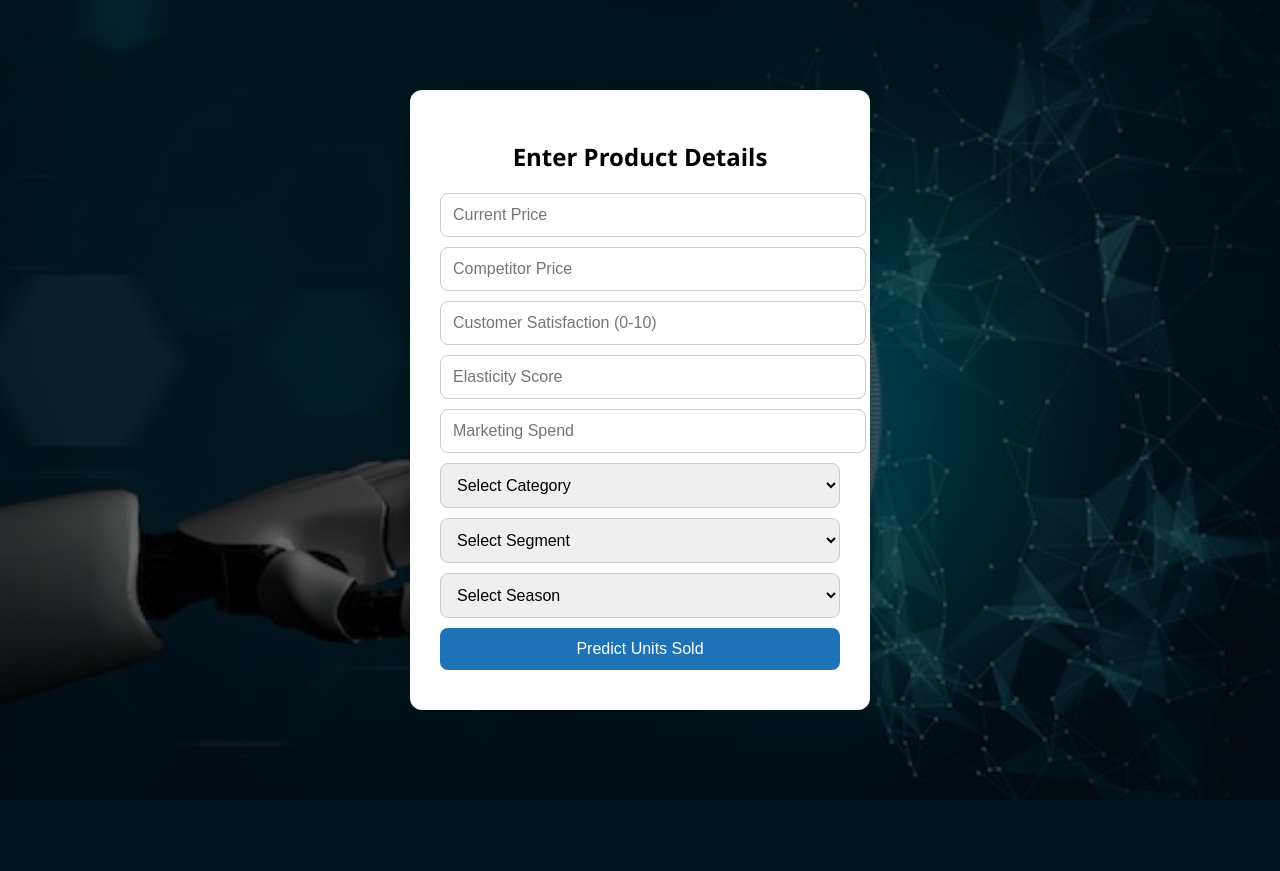
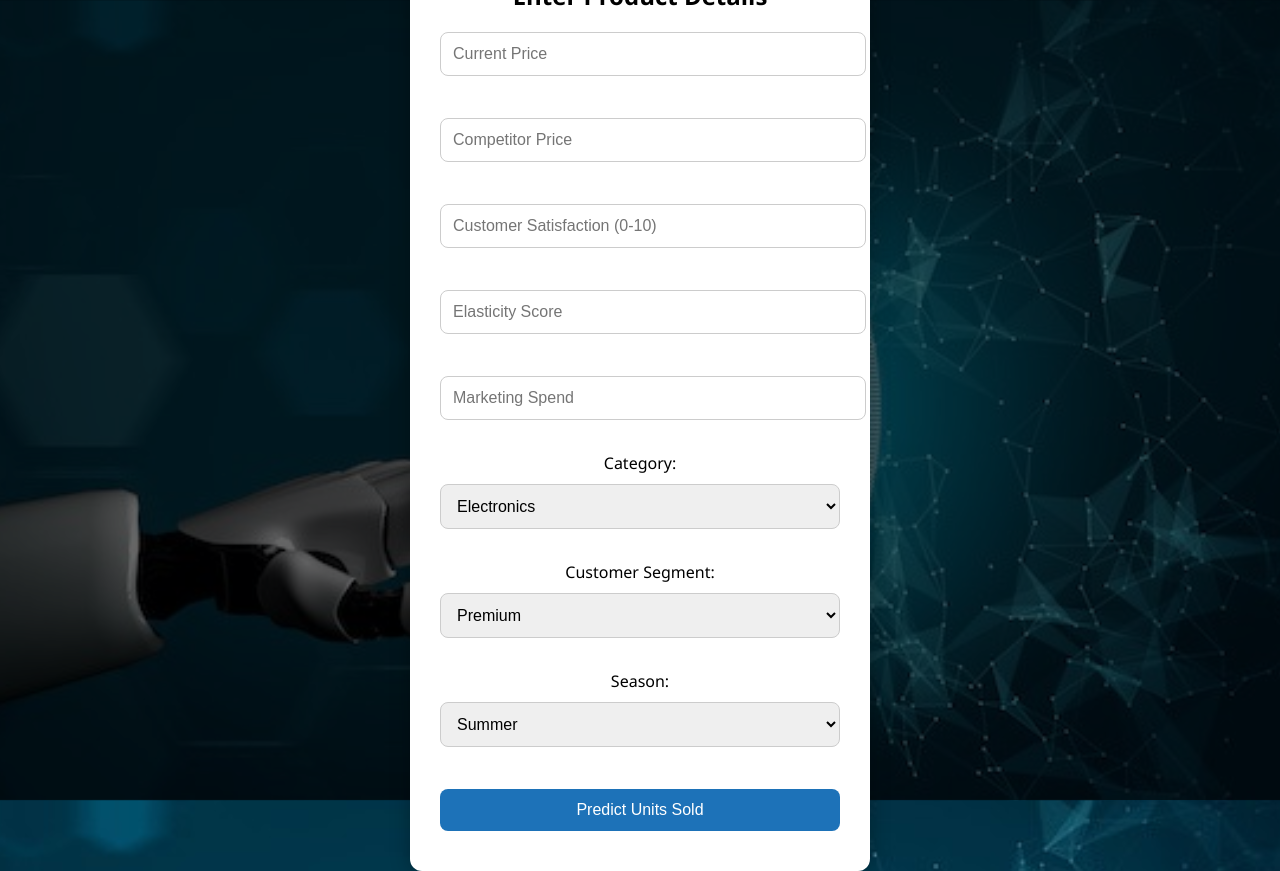
Before and after one commit to romeofx/BAN8600Finalproject, a Python web app: template templates/index.html in a window 1280 px wide. Before the commit the page ends 800 px from the top, so only its background shows below. Run offline with Jinja, Linux system fonts and the light colour scheme; the template is opened without the code that fills it, so the values that code supplies are empty.

Commit message:
templates update

```diff
--- a/templates/index.html
+++ b/templates/index.html
@@ -9,39 +9,35 @@
         <div class="container">
             <h2>Enter Product Details</h2>
             <form method="POST" action="/predict">
-                <input type="number" step="any" name="current_price" placeholder="Current Price" required>
-                <input type="number" step="any" name="competitor_price" placeholder="Competitor Price" required>
-                <input type="number" step="any" name="customer_satisfaction" placeholder="Customer Satisfaction (0-10)" required>
-                <input type="number" step="any" name="elasticity_score" placeholder="Elasticity Score" required>
-                <input type="number" step="any" name="marketing_spend" placeholder="Marketing Spend" required>
+                <input type="number" step="any" name="current_price" placeholder="Current Price" required><br>
+                <input type="number" step="any" name="competitor_price" placeholder="Competitor Price" required><br>
+                <input type="number" step="any" name="customer_satisfaction" placeholder="Customer Satisfaction (0-10)" required><br>
+                <input type="number" step="any" name="elasticity_score" placeholder="Elasticity Score" required><br>
+                <input type="number" step="any" name="marketing_spend" placeholder="Marketing Spend" required><br>
 
+                <label>Category:</label>
                 <select name="category" required>
-                    <option value="">Select Category</option>
                     <option value="Electronics">Electronics</option>
                     <option value="Other">Other</option>
-                </select>
+                </select><br>
 
+                <label>Customer Segment:</label>
                 <select name="customer_segment" required>
-                    <option value="">Select Segment</option>
                     <option value="Premium">Premium</option>
                     <option value="Standard">Standard</option>
-                </select>
+                </select><br>
 
+                <label>Season:</label>
                 <select name="season" required>
-                    <option value="">Select Season</option>
                     <option value="Summer">Summer</option>
                     <option value="Other">Other</option>
-                </select>
+                </select><br>
 
                 <button type="submit">Predict Units Sold</button>
             </form>
 
             {% if prediction %}
-                <div class="result">
-                    <h3>Predicted Units Sold: {{ prediction }}</h3>
-                </div>
+                <h3>Predicted Units Sold: {{ prediction }}</h3>
             {% endif %}
-        </div>
-    </div>
-</body>
-</html>
+        </body>
+        </html>
```
Also changed, not shown: app.py (+4 -6 lines).
